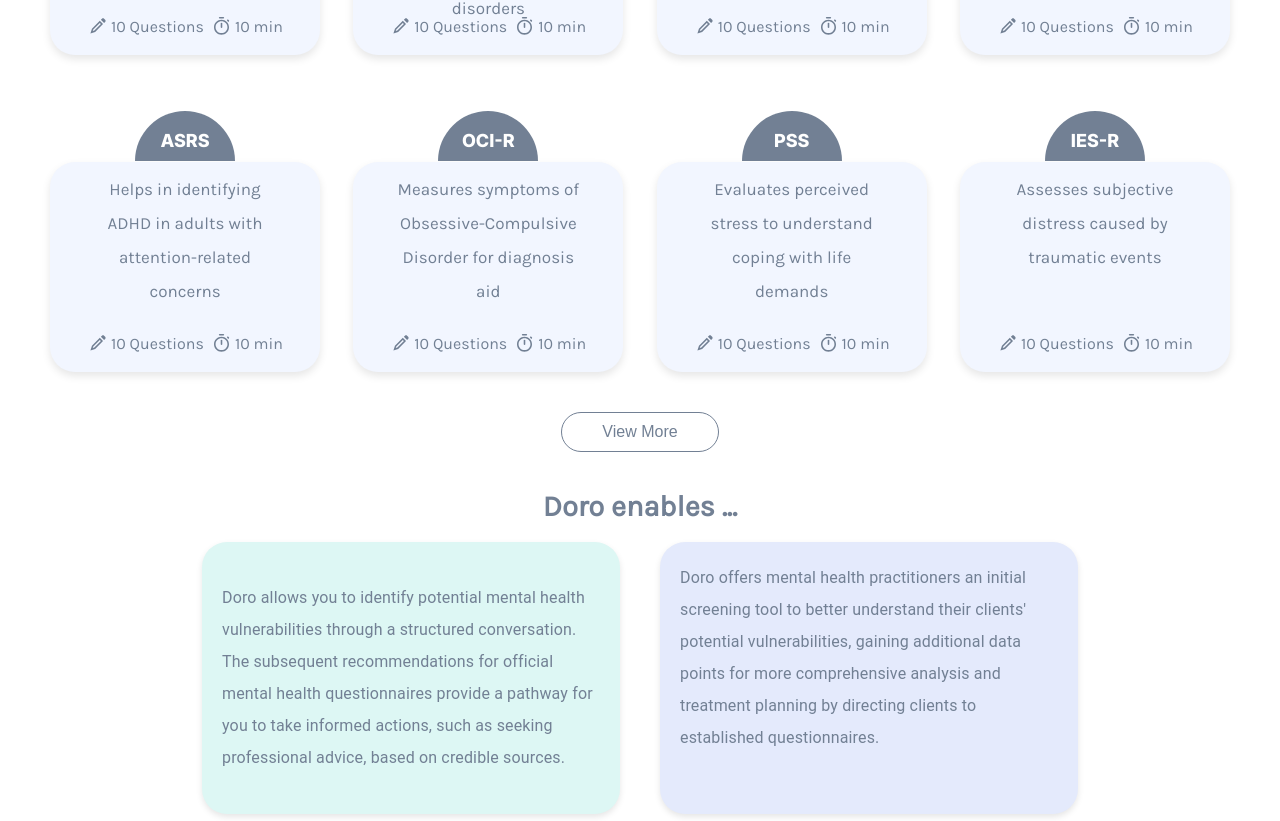
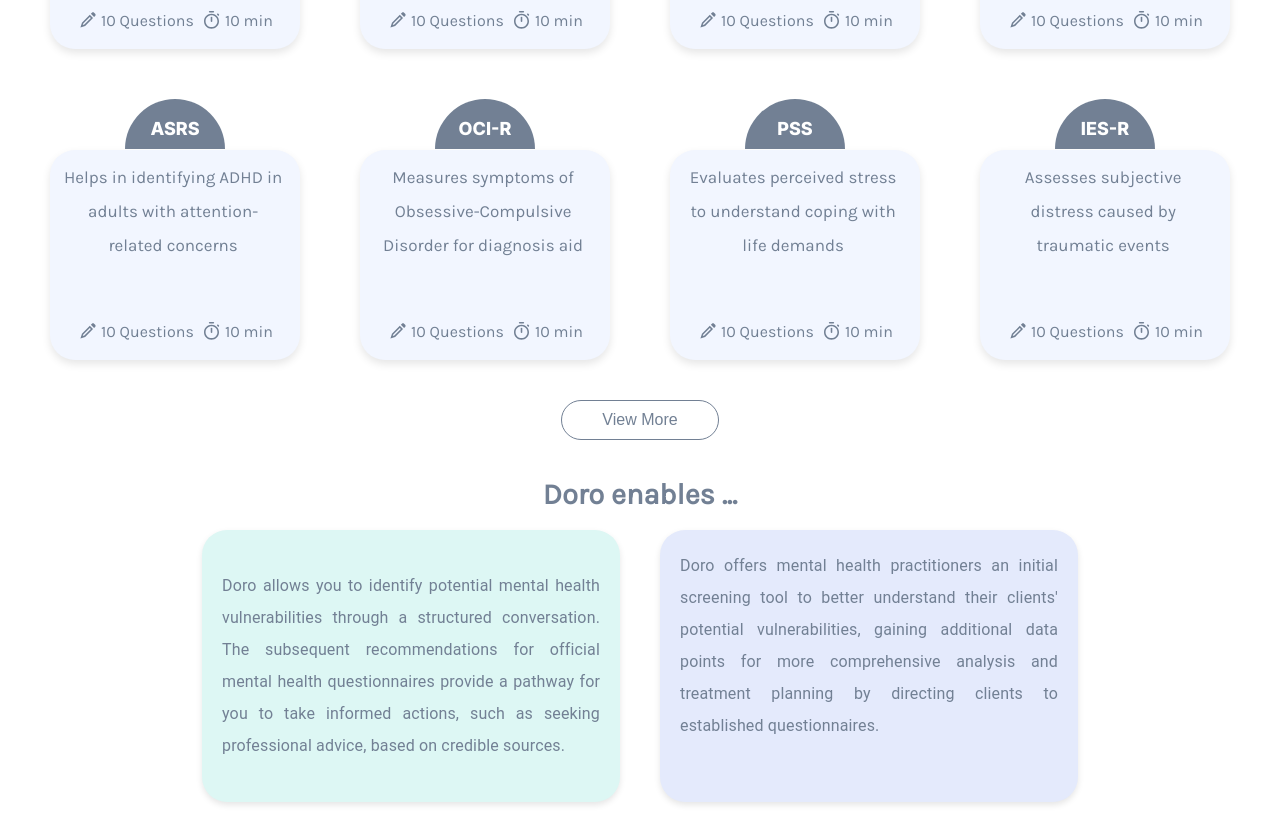
Before and after one commit to rastin1379/doro-frontend, a React (Create React App) app: page / in a window 1280 px wide. Shown: the part 2059-2880 px from the top of the page. Built offline with nearby package versions, Linux system fonts and the light colour scheme.

Commit message:
Styling changes to footer and doro card

```diff
--- a/src/components/Footer.js
+++ b/src/components/Footer.js
@@ -14,7 +14,7 @@
             src={discordIcon}
             alt=""
             className="info-icon"
-            style={{ marginLeft: "9px"}}
+            style={{ marginLeft: "9px", width: "30px", height: "30px" }}
           />
         </h3>
       </div>
--- a/src/components/mainpage/Questionnaires.js
+++ b/src/components/mainpage/Questionnaires.js
@@ -130,8 +130,8 @@
           >
             <Typography
               style={{
-                textAlign: "left",
-                lineHeight: "2",
+                textAlign: "justify",
+                lineHeight: "2.0",
                 ...(index === 1 ? { paddingBottom: "40px" } : {}),
               }}
             >
@@ -144,7 +144,11 @@
         Start your first session!
       </h2>
       <Button
-        style={{...getStartedButtonStyles, textTransform: "none", marginTop: "5%"}}
+        style={{
+          ...getStartedButtonStyles,
+          textTransform: "none",
+          marginTop: "5%",
+        }}
         component={Link}
         to={isLoggedIn ? "/doro-test-start" : "/get-started"}
       >
--- a/src/styles/DoroCard.css
+++ b/src/styles/DoroCard.css
@@ -1,7 +1,7 @@
 .doro-card {
   position: relative;
   border-radius: 25px;
-  padding: 10px 40px; /* Adjusted padding */
+  padding: 10px 30px; /* Adjusted padding */
   width: 190px; /* Reduced width */
   height: 190px; /* Reduced height */
   box-shadow: 0 4px 8px rgba(0, 0, 0, 0.1);
@@ -46,8 +46,13 @@
   margin-bottom: 10px;
   color: #728094;
   line-height: 2.0;
-  max-width: 100%;
-  margin: 0 auto;
+  padding: 0; /* No padding inside the <p> */
+  margin: 0 -1%; /* Negative margins to pull the content back into the center */
+  width: 115%; /* The element will overflow the container */
+  box-sizing: border-box;
+  position: relative; /* Relative positioning */
+  left: 50%; /* Move the starting point to the middle of the container */
+  transform: translateX(-50%); /* Pull back the element to the left by its own half width */
 }
 
 .doro-info {
--- a/src/styles/Footer.css
+++ b/src/styles/Footer.css
@@ -25,7 +25,7 @@
 .text-overlay h2 {
   position: absolute;
   top: -1px; /* Adjust the top value to control the vertical position */
-  left: 10px; /* Adjust the left value to control the horizontal position */
+  left: 130px; /* Adjust the left value to control the horizontal position */
   font-size: 18px;
   font-weight: 400;
   margin: 0; /* Remove any default margin */
@@ -33,8 +33,8 @@
 
 .text-overlay h3 {
   position: absolute;
-  top: -6px; /* Adjust the top value to control the vertical position */
-  right: 20px; /* Adjust the left value to control the horizontal position */
+  top: -10px; /* Adjust the top value to control the vertical position */
+  right: 130px; /* Adjust the left value to control the horizontal position */
   font-size: 18px;
   font-weight: 400;
   margin: 0; /* Remove any default margin */
```
